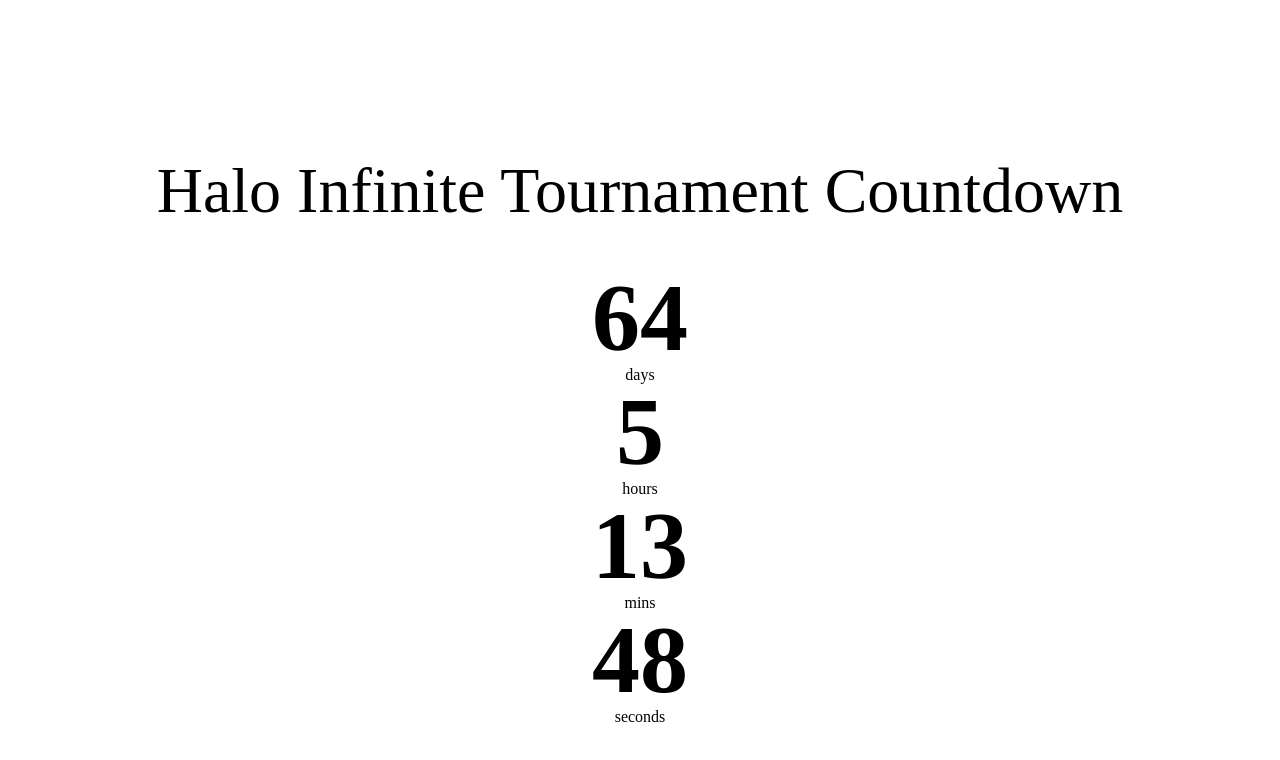
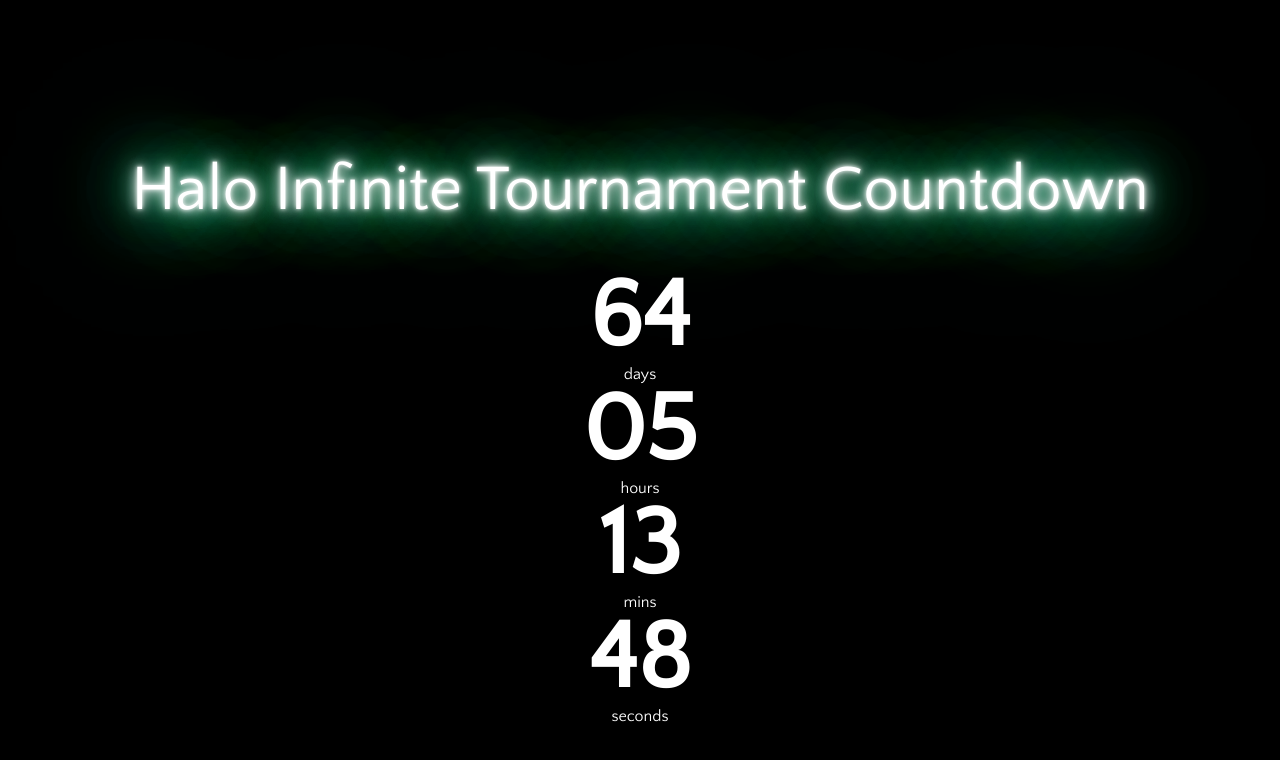
Before and after one commit to jonathanrawlingsgit/Halo-Inifinte-Tourney-Countdown, a plain HTML site: page index.html in a window 1280 px wide. Drawn offline with Linux system fonts and the light colour scheme.

Commit message:
needs background

```diff
--- a/server.js
+++ b/server.js
@@ -16,12 +16,15 @@ function countdown() {
     const mins = Math.floor(totalSeconds / 60) % 60;
     const seconds = Math.floor(totalSeconds) % 60;
 
-    daysEl.innerHTML = days;
-    hoursEl.innerHTML = hours;
-    minsEl.innerHTML = mins;
-    secondsEl.innerHTML = seconds;
+    daysEl.innerHTML = formatTime(days);
+    hoursEl.innerHTML = formatTime(hours);
+    minsEl.innerHTML = formatTime(mins);
+    secondsEl.innerHTML = formatTime(seconds);
 
-    console.log(days, hours, mins, seconds);
+
+}
+function formatTime(time) {
+    return time < 10 ? (`0${time}`) : time;
 }
 // initial call
 countdown();
--- a/styles.css
+++ b/styles.css
@@ -1,9 +1,11 @@
+@import url('https://fonts.googleapis.com/css2?family=Quattrocento+Sans&display=swap');
 * {
     box-sizing: border-box;
 }
 
 body {
-    /* background-image: url("background.jpg"); */
+    font-family: 'Quattrocento Sans', sans-serif;
+    background-color: black;
     background-size: cover;
     background-position: center center;
     min-height: 100vh;
@@ -16,14 +18,52 @@ body {
 }
 
 h1 {
+    animation: flicker 1.5s infinite alternate;
     font-weight: normal;
     font-size: 4rem;
     margin-top: 5rem;
+    color: #fff;
+    text-shadow:
+        0 0 7px #fff,
+        0 0 10px #fff,
+        0 0 21px #fff,
+        0 0 42px #0fa,
+        0 0 82px #0fa,
+        0 0 92px #0fa,
+        0 0 102px #0fa,
+        0 0 151px #0fa;
+
 
 }
+/* Flickering animation */
+@keyframes flicker {
+
+    0%, 18%, 22%, 25%, 53%, 57%, 100% {
+
+        text-shadow:
+        0 0 4px #fff,
+        0 0 11px #fff,
+        0 0 19px #fff,
+        0 0 40px #0fa,
+        0 0 80px #0fa,
+        0 0 90px #0fa,
+        0 0 100px #0fa,
+        0 0 150px #0fa;
+
+    }
+
+    20%, 24%, 55% {
+        text-shadow: none;
+    }
+  }
+
 
 .countdown-container {
     display: flex;
+    color: white;
+    flex-wrap: wrap;
+    align-items: center;
+    justify-content: center;
 
 
 }
@@ -33,7 +73,9 @@ h1 {
     font-size: 6rem;
     line-height: 1;
     margin: 0 2rem;
+    color: white;
 }
 .countdown-el {
     text-align: center;
+    color: white;
 }
```
Also changed, not shown: background1.jpg (added), 1 other file.
